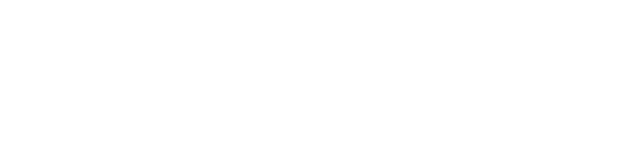
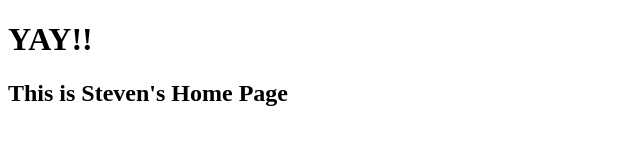
Before and after one commit to stephenfross94/stephenfross94.github.io, a plain HTML site: page index.html in a window 1280 px wide. Shown: the whole page, without its empty margins (0-640 px from the left). Drawn offline with Linux system fonts and the light colour scheme.

Commit message:
added headings

```diff
--- a/index.html
+++ b/index.html
@@ -2,4 +2,6 @@
 
 <html>
 <title>YAY!!</title>
+<h1>YAY!!</h1>
+<h2>This is Steven's Home Page</h2>
 </html>
```
